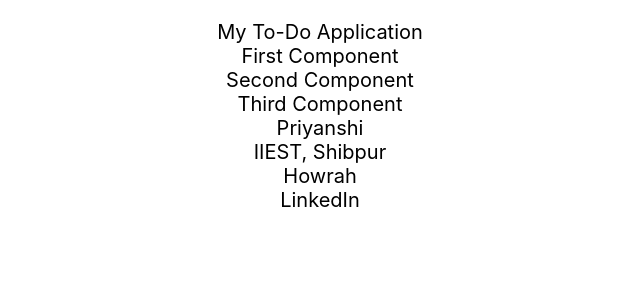
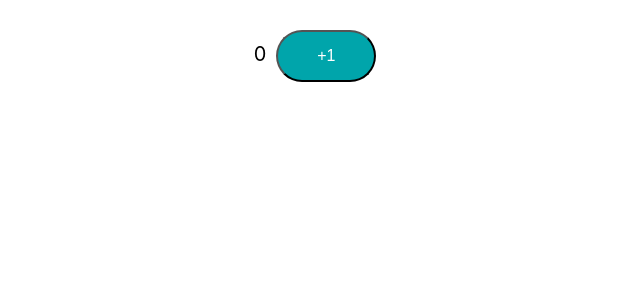
Before and after one commit to priyanshi-exe/react-counter-app, a React (Create React App) app: page / in a window 1280 px wide. Shown: the top 300 px of the page, without its empty margins (320-960 px from the left). Built offline with nearby package versions, Linux system fonts and the light colour scheme.

Commit message:
Learn to add button in JSX file

```diff
--- a/src/App.js
+++ b/src/App.js
@@ -1,12 +1,12 @@
 import './App.css';
-import LearningJavaScript from './components/LearningJavaScript';
-import LearningComponent from './components/learning-examples/LearningComponent'
+// import LearningComponent from './components/learning-examples/LearningComponent'
+import Counter from './components/counter/Counter'
 
 function App() {
   return (
     <div className="App">
-      <LearningComponent/>
-      <LearningJavaScript/>
+      <Counter/>
+      {/* <LearningComponent/> */}
     </div>
   );
 }
--- /dev/null
+++ b/src/components/counter/Counter.jsx
@@ -0,0 +1,27 @@
+export default function Counter() {
+
+    const buttonStyle = {
+        fontSize:"16px",
+        backgroundColor: "#00a5ab",
+        width:"100px",
+        margin:"10px",
+        color:"white",
+        padding:"15px",
+        borderRadius:"30px"
+    };
+
+    function incrementCounterFunction() {
+        console.log('increment cliclked')
+    }
+
+
+    return (
+        <div className="Counter">
+            <span className="count">0</span>
+            <button className="counterButton"
+                    onClick={incrementCounterFunction}
+                    style = {buttonStyle}
+            >+1</button>
+        </div>
+    )
+}
--- a/src/components/learning-examples/LearningComponent.jsx
+++ b/src/components/learning-examples/LearningComponent.jsx
@@ -1,13 +1,15 @@
 import FirstComponent, {ThirdComponent} from './FirstComponent'
 import SecondComponent from './SecondComponent'
+import LearningJavaScript from './LearningJavaScript';
 
 export default function LearningComponent(){
     return (
         <div className="App">
-          My To-Do Application
-          <FirstComponent/>
-          <SecondComponent/>
-          <ThirdComponent/>
+            My To-Do Application
+            <FirstComponent/>
+            <SecondComponent/>
+            <ThirdComponent/>
+            <LearningJavaScript/>
         </div>
       );
 }
```
Also changed, not shown: src/components/learning-examples/LearningJavaScript.jsx (renamed from src/components/LearningJavaScript.jsx).
